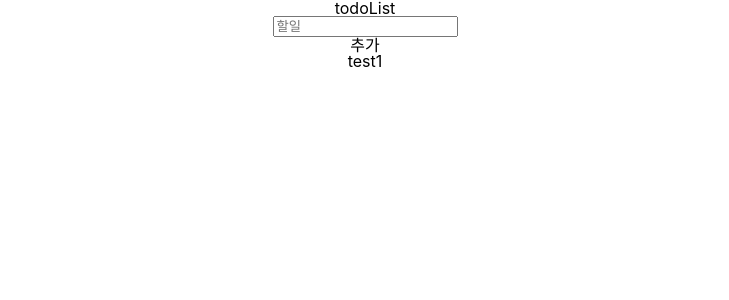
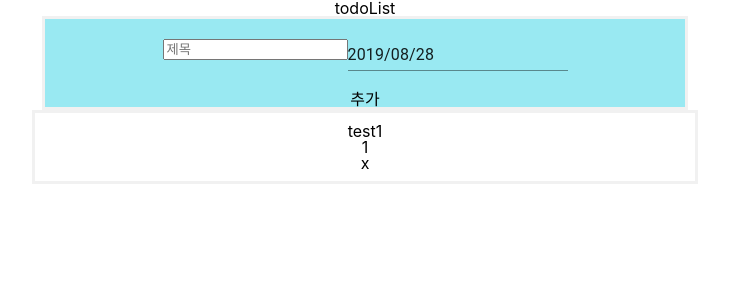
Before and after one commit to FacerAin/todoList, a React (Create React App) app in the folder todolist/: page / in a window 1280 px wide. Shown: the top 300 px of the page, without its empty margins (275-1004 px from the left). Built offline with nearby package versions, Linux system fonts and the light colour scheme.

Commit message:
Update InputForm Calendar

```diff
--- a/todolist/src/Components/App/App.js
+++ b/todolist/src/Components/App/App.js
@@ -1,33 +1,53 @@
+/*Todo
+1.InputForm, TodoCard 디자인 초안
+2.InputForm에 캘린더 추가, 캘린더 기능 어떻게 구현?
+3. 중요도 표시, 완료 표시 토글 이용
+*/
 import React from 'react';
 import './App.css';
 import InputForm from '../InputForm/InputForm'
 import TodoCardList from '../TodoCardList/TodoCardList'
+import TodoCard from '../TodoCard/TodoCard'
 class App extends React.Component{
   constructor(props){
     super(props)
     this.state = {
+      currentNum : 1,
       TodoCardList: [{num:1,title: 'test1'}]
     }
     this.inputTodo = this.inputTodo.bind(this)
+    this.removeTodo = this.removeTodo.bind(this)
   }
   inputTodo(title){
     const todolist = this.state.TodoCardList
-    let todolen = Object.keys(todolist).length
     let todo = {
-      num : todolen+1,
+      num : this.state.currentNum+1,
       title: title
     }
+
     todolist.push(todo)
-    this.setState({TodoCardList: todolist})
+    this.setState({currentNum: this.state.currentNum+1,TodoCardList: todolist})
     console.log(this.state.TodoCardList)
+  }
+  removeTodo(id){
+    const todolist = this.state.TodoCardList
+    console.log(todolist)
+    this.setState({
+      TodoCardList: todolist.filter(todo => todo.num !== id)
+    })
+    console.log(this.state)
   }
   render(){
   return (
     <div>
       <div className="App">
       <h1>todoList</h1>
-        <InputForm inputTodo={this.inputTodo}/>
-        <TodoCardList todocardlist={this.state.TodoCardList}/>
+        <InputForm inputTodo={this.inputTodo} />
+        {
+          this.state.TodoCardList.map(todo => {
+            return <TodoCard removeTodo={this.removeTodo} id = {todo.num} key = {todo.num} todo = {todo} />
+          })
+        }
       </div>
     </div>
   );
--- a/todolist/src/Components/InputForm/InputForm.css
+++ b/todolist/src/Components/InputForm/InputForm.css
@@ -1,3 +1,10 @@
 .InputForm {
     text-align: center;
+    border: 3px solid #f1f1f1;
+    width: 50%;
+    margin: 0 auto;
+    background-color: #99e9f2;
   }
+.InputForm-fields{
+  margin: 20px;
+}
--- a/todolist/src/Components/InputForm/InputForm.js
+++ b/todolist/src/Components/InputForm/InputForm.js
@@ -1,34 +1,72 @@
 import React from 'react';
 import './InputForm.css';
+import DateFnsUtils from "@date-io/date-fns";
+import {
+  DatePicker,
+  TimePicker,
+  DateTimePicker,
+  MuiPickersUtilsProvider,
+} from "@material-ui/pickers";
 import $ from 'jquery'
+import moment from 'moment'
+
 class InputFrom extends React.Component{
     constructor(props){
         super(props)
         this.state = {
+            date: new Date(),
             title: ''
         }
+
+
+        this.handleSubmit = this.handleSubmit.bind(this)
+        this.clearHandle = this.clearHandle.bind(this)
         this.handleTitleChange = this.handleTitleChange.bind(this)
-        this.handleSubmit = this.handleSubmit.bind(this)
+        this.handleDateChange = this.handleDateChange.bind(this)
     }
     handleTitleChange(event){
-        this.setState({title: event.target.value})
+        this.setState({
+            title: event.target.value
+        })
+    }
+   /*
+   handleTitleChange(event){
+       this.setState({
+           [event.target.name]: event.target.value
+       })
+   }
+   */
+    clearHandle(){
+        $('.InputForm-fields input').val('')
+        this.setState ({
+            title: ''
+        })
     }
     handleSubmit(event){
-        console.log(`${this.state.title}send`)
+        if(this.state.title){
         this.props.inputTodo(this.state.title)
-        $('.InputForm-fields input').val('')
+        this.clearHandle()
+        }
         event.preventDefault()
+    }
+    handleDateChange(date){
+        this.setState({
+            date: date
+        })
+
     }
     render(){
         return(
             <div className="InputForm">
                 <div className="InputForm-fields">
-                    <input onChange={this.handleTitleChange} placeholder="할일" />
+                    <input name='title' onChange={this.handleTitleChange} placeholder="제목" />
+                    <MuiPickersUtilsProvider utils={DateFnsUtils}>
+                    <DatePicker value={this.state.date} variant="inline" format="yyyy/MM/dd" name='date' onChange={this.handleDateChange} />
+                    </MuiPickersUtilsProvider>
                 </div>
                 <div className="InputForm-submit">
                     <a onClick={this.handleSubmit}>추가</a>
                 </div>
-
             </div>
         )
     }
--- a/todolist/src/Components/TodoCard/TodoCard.css
+++ b/todolist/src/Components/TodoCard/TodoCard.css
@@ -0,0 +1,6 @@
+.TodoCard{
+    border: 3px solid #f1f1f1;
+    width: 50%;
+    margin: 0 auto;
+    padding: 10px;
+}
--- a/todolist/src/Components/TodoCard/TodoCard.js
+++ b/todolist/src/Components/TodoCard/TodoCard.js
@@ -2,13 +2,23 @@ import React from 'react'
 import './TodoCard.css'
 
 class TodoCard extends React.Component{
+    constructor(props){
+        super(props)
+        this.handleRemove = this.handleRemove.bind(this)
+    }
+    handleRemove(event){
+        const id = this.props.id
+        this.props.removeTodo(this.props.id)
+    }
     render(){
         console.log('Host todocard')
         return(
             <div className="TodoCard">
                 <div className="Todo-Title">
                     <p>{this.props.todo.title}</p>
+                    <p>{this.props.id}</p>
                 </div>
+                <a onClick={this.handleRemove}>x</a>
 
             </div>
         )
--- a/todolist/src/Components/TodoCardList/TodoCardList.js
+++ b/todolist/src/Components/TodoCardList/TodoCardList.js
@@ -7,7 +7,7 @@ class TodoCardList extends React.Component{
             <div className="TodoCardList">
                 {
                     this.props.todocardlist.map(todo => {
-                        return <TodoCard key={todo.num} todo={todo}/>
+                        return <TodoCard id={todo.num} key={todo.num} todo={todo}/>
                     })
                 }
             </div>
```
Also changed, not shown: todolist/package.json (+7 -0 lines), 1 other file (tests, documents, lock files or other folders).
